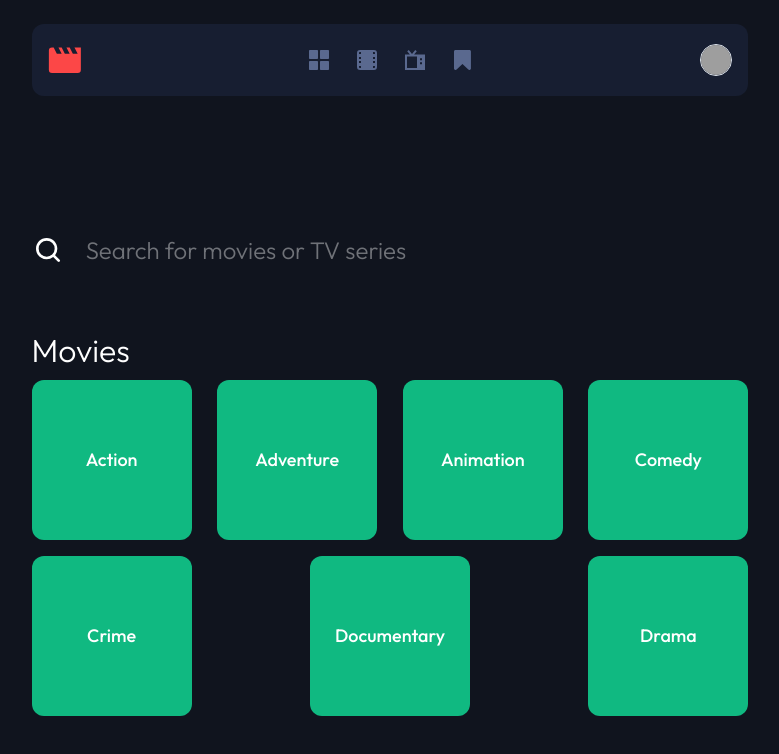
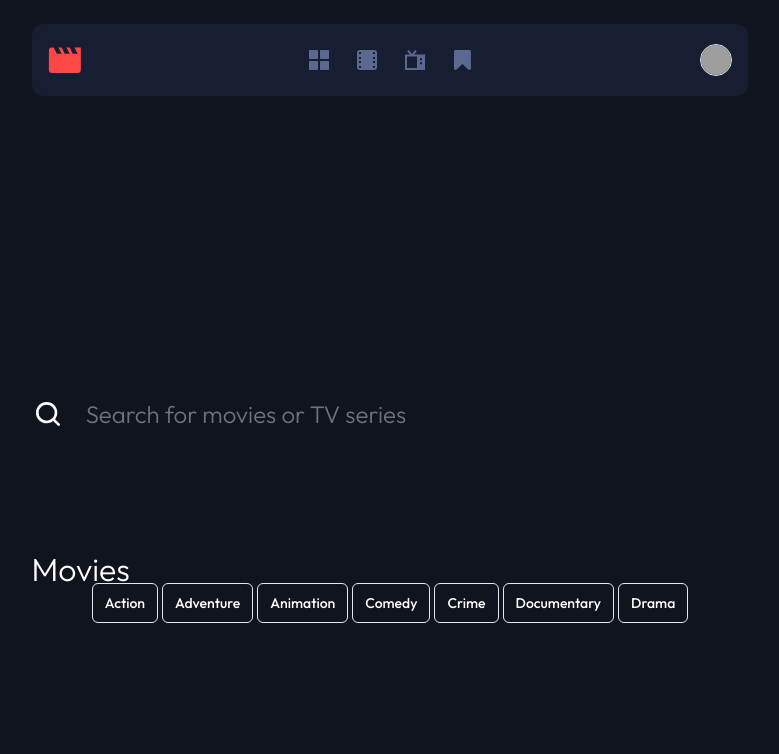
Before and after one commit to JamesBarr456/entertaiment-app, a Next.js app: page /movies in a window 1280 px wide. Shown: the top 754 px of the page, without its empty margins (250-1029 px from the left). Built offline with nearby package versions, Linux system fonts and the light colour scheme; grey boxes are pictures that could not be loaded.

Commit message:
agregar llamado a api - Home y MoviesPage

```diff
--- a/src/app/(dashboard)/movies/genre/[id]/page.tsx
+++ b/src/app/(dashboard)/movies/genre/[id]/page.tsx
@@ -4,7 +4,7 @@ import { CardItem } from "@/components/CardItem";
 import { Movie } from "@/interfaces/interfaces";
 import { TMDB_ENDPOINT, TMDB_TOKEN } from "@/lib/tmdb";
 
-import { Paginations } from "@/components";
+import { MovieCard, MoviesGrid, Paginations } from "@/components";
 import usePaginationStore from "@/store/store";
 import { useFecthMovies } from "@/hooks/useMovie";
 
@@ -16,13 +16,14 @@ export default function GenrePage({ params }: Props) {
   const genre = params.id;
 
   const { movies } = useFecthMovies(genre);
+
   return (
     <section>
-      <div className="my-4 grid grid-cols-2 gap-4 md:grid-cols-3 md:gap-7 2xl:grid-cols-4">
+      <MoviesGrid>
         {movies.map((movie) => (
-          <CardItem key={movie.id} {...movie} />
+          <MovieCard key={movie.id} {...movie} />
         ))}
-      </div>
+      </MoviesGrid>
       <div>
         <Paginations />
         {/* TODO: aqui le tenemos que mandar la cantidad de pages y el page actual */}
--- a/src/app/(dashboard)/movies/page.tsx
+++ b/src/app/(dashboard)/movies/page.tsx
@@ -1,22 +1,6 @@
-//Con esto se puede traer ya la pelicula
+import { MoviesGrid, ToogleGroupGenres, MovieCard } from "@/components";
 
-import { GridGenres } from "@/components";
-
-// import Image from "next/image";
-
-// const getMovies = async (): Promise<any> => {
-//   const API_KEY = "d2a2c356ace0c552ee7f2d74affbc6a1";
-//   const URL_BASE = "https://api.themoviedb.org/3";
-
-//   const data = await fetch(`${URL_BASE}/movie/550?api_key=${API_KEY}`)
-//     .then((res) => res.json())
-//     .catch((err) => {
-//       console.log(err.message);
-//     });
-
-//   return data;
-// };
-const genres = [
+const genresList = [
   {
     id: 28,
     name: "Action",
@@ -48,17 +32,20 @@ const genres = [
 ];
 
 export default async function MoviesPage() {
-  // const movies = await getMovies();
+  //**
+  //*?
+  //*Todo: Llamar a la api para mostrar las movies y renderizarlo dentro de MoviesGrid
+  //*!Falta hacer la funcionalidad para cuando se seleccione el genero renderize nuevamente las movies pero con el genero seleccionado
   return (
     <div>
       <h1 className="text-xl font-light text-white md:text-[32px]">Movies</h1>
-      <GridGenres array={genres} />
-      {/* <Image
-        src={`${URL_IMAGE}${movies.poster_path}`}
-        alt="pelicula"
-        width={250}
-        height={250}
-      /> */}
+      <ToogleGroupGenres genres={genresList} />
+      {/* <MoviesGrid>
+        //** pasar la data por parametro a la MovieCard
+        {data.map(movie => (
+          <MovieCard index={id} {...data}/>
+        ))}
+      </MoviesGrid> */}
     </div>
   );
 }
--- a/src/components/CardItem.tsx
+++ /dev/null
@@ -1,49 +0,0 @@
-import React from "react";
-import { Card, CardContent, CardFooter, CardHeader } from "./ui/card";
-import { Button } from "./ui/button";
-import { BookmarkEmpty, CategoryMovies } from "./icons";
-import Image from "next/image";
-import { Dot } from "lucide-react";
-import { Movie } from "@/interfaces/interfaces";
-import { TMDB_IMAGE_ENDPOINT } from "@/lib/tmdb";
-
-function getYearFromReleaseDate(date: string): number {
-  return new Date(date).getFullYear();
-}
-export const CardItem = (movie: Movie) => {
-  return (
-    <>
-      <Card className="relative overflow-hidden border-0 bg-inherit">
-        <CardHeader className="absolute z-10 flex w-full flex-row items-center space-y-0 p-2">
-          <Button
-            className="ms-auto rounded-full bg-main-blue-dark/70"
-            size={"icon"}
-          >
-            <BookmarkEmpty />
-          </Button>
-        </CardHeader>
-        <CardContent className="p-0">
-          <Image
-            src={`${TMDB_IMAGE_ENDPOINT}${movie.backdrop_path}`}
-            alt={movie.title}
-            className="h-full w-full rounded-lg object-cover"
-            width={100}
-            height={100}
-            priority
-          />
-        </CardContent>
-        <CardFooter className="flex-col items-start p-0 pt-2 text-white">
-          <div className="flex items-center text-xs font-light md:text-base">
-            <span>{getYearFromReleaseDate(movie.release_date)}</span>
-            <Dot />
-            <div className="flex items-center gap-2">
-              <CategoryMovies />
-              <span>Movie</span>
-            </div>
-          </div>
-          <p>{movie.title}</p>
-        </CardFooter>
-      </Card>
-    </>
-  );
-};
--- a/src/components/CatalogueMovies.tsx
+++ b/src/components/CatalogueMovies.tsx
@@ -2,13 +2,15 @@ import { MovieCard } from "./MovieCard";
 import { MoviesGrid } from "./MoviesGrid";
 
 export const CatalogueMovies = () => {
+  //*Todo: Llamar a la api para mostrar las movies y renderizarlo dentro de MoviesGrid
   return (
     <article>
-      <MoviesGrid>
-        {Array.from({ length: 26 }).map((_, index) => (
-          <MovieCard key={index} />
+      {/* <MoviesGrid>
+        //** pasar la data por parametro a la MovieCard
+        {data.map(movie => (
+          <MovieCard index={id} {...data}/>
         ))}
-      </MoviesGrid>
+      </MoviesGrid> */}
     </article>
   );
 };
--- a/src/components/MovieCard.tsx
+++ b/src/components/MovieCard.tsx
@@ -3,9 +3,13 @@ import { BookmarkEmpty, CategoryMovies } from "./icons";
 import { Button } from "./ui/button";
 import { Card, CardContent, CardFooter, CardHeader } from "./ui/card";
 import { Dot } from "lucide-react";
-import img2 from "@/assets/thumbnails/the-great-lands/regular/small.jpg";
+import { Movie } from "@/interfaces/interfaces";
+import { TMDB_IMAGE_ENDPOINT } from "@/lib/tmdb";
 
-export const MovieCard = () => {
+const getYearFromReleaseDate = (date: string): number =>
+  new Date(date).getFullYear();
+
+export const MovieCard = (movie: Movie) => {
   return (
     <Card className="relative overflow-hidden border-0 bg-inherit">
       <CardHeader className="absolute z-10 flex w-full flex-row items-center space-y-0 p-2">
@@ -19,13 +23,13 @@ export const MovieCard = () => {
       <CardContent className="p-0">
         <Image
           className="w-full rounded-xl"
-          src={img2}
-          alt="imagen de galeria"
+          src={`${TMDB_IMAGE_ENDPOINT}${movie.backdrop_path}`}
+          alt={movie.title}
         />
       </CardContent>
       <CardFooter className="flex-col items-start p-0 pt-2 text-white">
         <div className="flex items-center text-xs font-light md:text-sm">
-          <span>2019</span>
+          <span>{getYearFromReleaseDate(movie.release_date)}</span>
           <Dot />
           <div className="flex items-center gap-2">
             <CategoryMovies />
@@ -34,7 +38,7 @@ export const MovieCard = () => {
           <Dot />
           <span>PG</span>
         </div>
-        <p className="text-sm font-medium md:text-lg">The Great Lands</p>
+        <p className="text-sm font-medium md:text-lg">{movie.title}</p>
       </CardFooter>
     </Card>
   );
--- /dev/null
+++ b/src/components/ToogleGroupGenres.tsx
@@ -0,0 +1,28 @@
+import { ToggleGroup, ToggleGroupItem } from "./ui/toggle-group";
+
+interface Genre {
+  id: number;
+  name: string;
+}
+
+interface ToggleGroupGenresProps {
+  genres: Genre[];
+}
+
+export const ToogleGroupGenres = ({ genres }: ToggleGroupGenresProps) => {
+  return (
+    <ToggleGroup className="flex flex-wrap" type="single">
+      {genres.map(({ id, name }) => (
+        <ToggleGroupItem
+          key={id}
+          className="text-white"
+          variant={"outline"}
+          value={name.toLowerCase()}
+          aria-label={`Toggle ${name}`}
+        >
+          {name}
+        </ToggleGroupItem>
+      ))}
+    </ToggleGroup>
+  );
+};
--- a/src/components/index.ts
+++ b/src/components/index.ts
@@ -1,3 +1,4 @@
+export { ToogleGroupGenres } from "./ToogleGroupGenres";
 export { MovieCard } from "./MovieCard";
 export { MoviesGrid } from "./MoviesGrid";
 export { Paginations } from "./Paginations";
```
